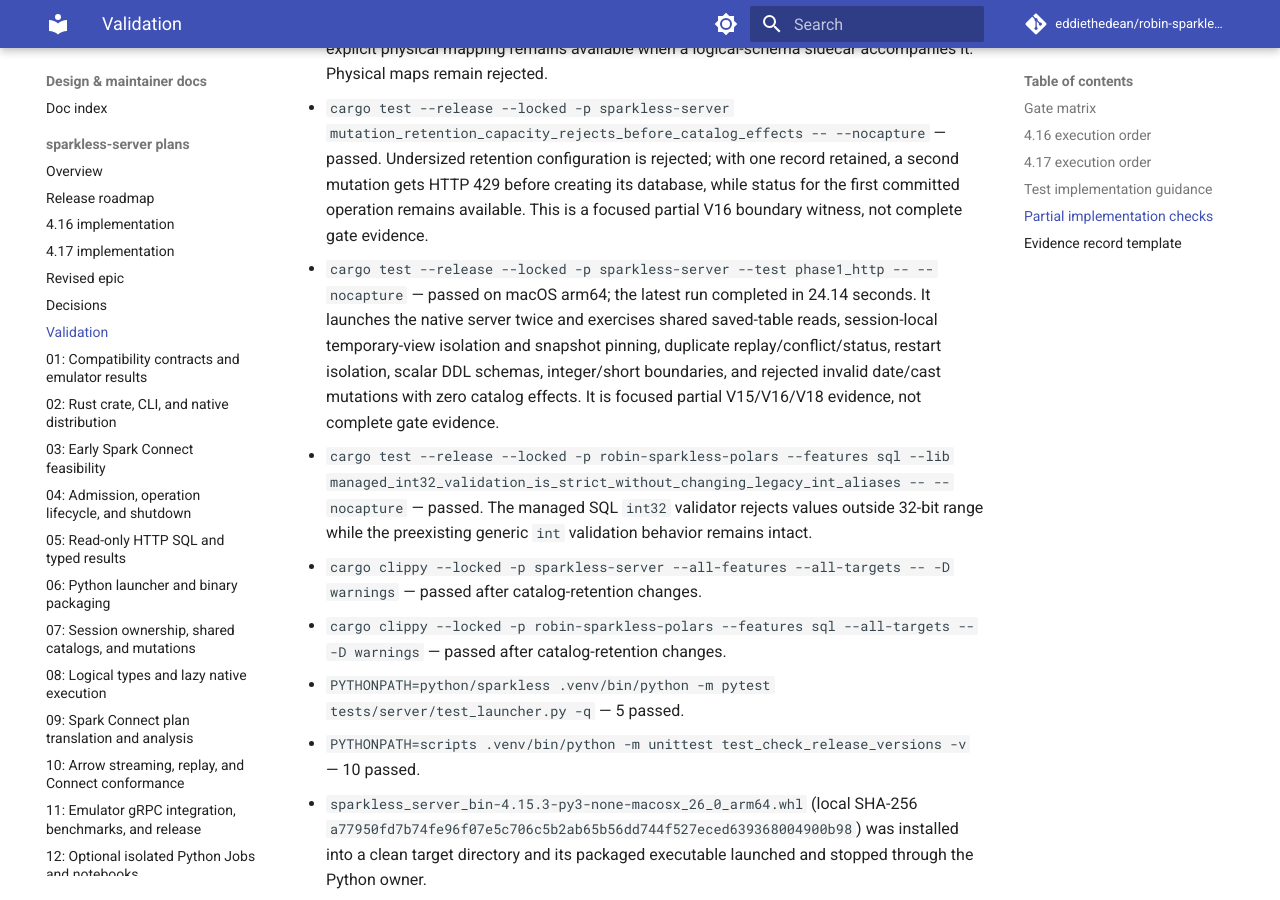
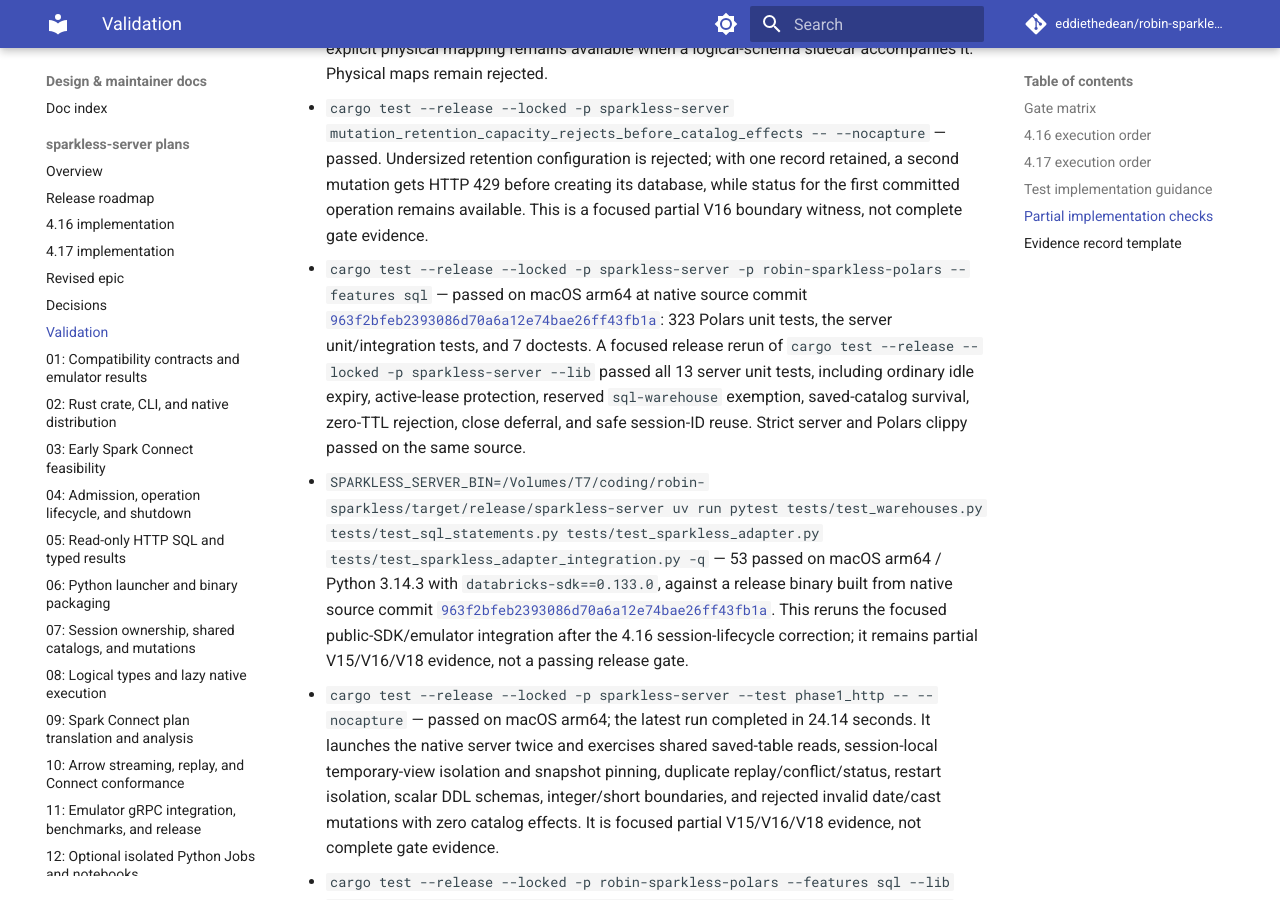
Before and after one commit to eddiethedean/robin-sparkless, an MkDocs documentation site: the page built from docs/plans/sparkless-server/VALIDATION.md, in a window 1280 px wide and 900 px high, scrolled down 7738 px. Built offline with MkDocs 1.6.1 and Material for MkDocs 9.7.7, drawn with Linux system fonts in a browser that asks for light colours; comment, search, counter and statistics services are not loaded.

Commit message:
docs: record session ttl validation

```diff
--- a/docs/plans/sparkless-server/VALIDATION.md
+++ b/docs/plans/sparkless-server/VALIDATION.md
@@ -87,6 +87,8 @@
 - `cargo test --release --locked -p robin-sparkless-polars --features sql nested_struct_ipc_roundtrip_preserves_values_nulls_and_logical_schema -- --nocapture` — passed. A Polars Arrow IPC stream round-tripped nested struct values including a null outer struct while preserving nested field nullability and metadata in the logical-schema descriptor; the same witness verifies those declarations survive filtering and alias projection. This is focused native struct evidence; the full nested transformation matrix and cross-client interoperability remain open.
 - `cargo test --release --locked -p robin-sparkless-polars --features sql --lib checked_struct_mapping_keeps_lossy_nested_declarations_in_the_sidecar -- --nocapture` — passed. The checked plain-Polars schema path rejects nested struct declarations that would lose field nullability or metadata, including structs inside arrays; the explicit physical mapping remains available when a logical-schema sidecar accompanies it. Physical maps remain rejected.
 - `cargo test --release --locked -p sparkless-server mutation_retention_capacity_rejects_before_catalog_effects -- --nocapture` — passed. Undersized retention configuration is rejected; with one record retained, a second mutation gets HTTP 429 before creating its database, while status for the first committed operation remains available. This is a focused partial V16 boundary witness, not complete gate evidence.
+- `cargo test --release --locked -p sparkless-server -p robin-sparkless-polars --features sql` — passed on macOS arm64 at native source commit [`963f2bfeb2393086d70a6a12e74bae26ff43fb1a`](https://github.com/eddiethedean/robin-sparkless/commit/963f2bfeb2393086d70a6a12e74bae26ff43fb1a): 323 Polars unit tests, the server unit/integration tests, and 7 doctests. A focused release rerun of `cargo test --release --locked -p sparkless-server --lib` passed all 13 server unit tests, including ordinary idle expiry, active-lease protection, reserved `sql-warehouse` exemption, saved-catalog survival, zero-TTL rejection, close deferral, and safe session-ID reuse. Strict server and Polars clippy passed on the same source.
+- `SPARKLESS_SERVER_BIN=/Volumes/T7/coding/robin-sparkless/target/release/sparkless-server uv run pytest tests/test_warehouses.py tests/test_sql_statements.py tests/test_sparkless_adapter.py tests/test_sparkless_adapter_integration.py -q` — 53 passed on macOS arm64 / Python 3.14.3 with `databricks-sdk==0.133.0`, against a release binary built from native source commit [`963f2bfeb2393086d70a6a12e74bae26ff43fb1a`](https://github.com/eddiethedean/robin-sparkless/commit/963f2bfeb2393086d70a6a12e74bae26ff43fb1a). This reruns the focused public-SDK/emulator integration after the 4.16 session-lifecycle correction; it remains partial V15/V16/V18 evidence, not a passing release gate.
 - `cargo test --release --locked -p sparkless-server --test phase1_http -- --nocapture` — passed on macOS arm64; the latest run completed in 24.14 seconds. It launches the native server twice and exercises shared saved-table reads, session-local temporary-view isolation and snapshot pinning, duplicate replay/conflict/status, restart isolation, scalar DDL schemas, integer/short boundaries, and rejected invalid date/cast mutations with zero catalog effects. It is focused partial V15/V16/V18 evidence, not complete gate evidence.
 - `cargo test --release --locked -p robin-sparkless-polars --features sql --lib managed_int32_validation_is_strict_without_changing_legacy_int_aliases -- --nocapture` — passed. The managed SQL `int32` validator rejects values outside 32-bit range while the preexisting generic `int` validation behavior remains intact.
 - `cargo clippy --locked -p sparkless-server --all-features --all-targets -- -D warnings` — passed after catalog-retention changes.
```
